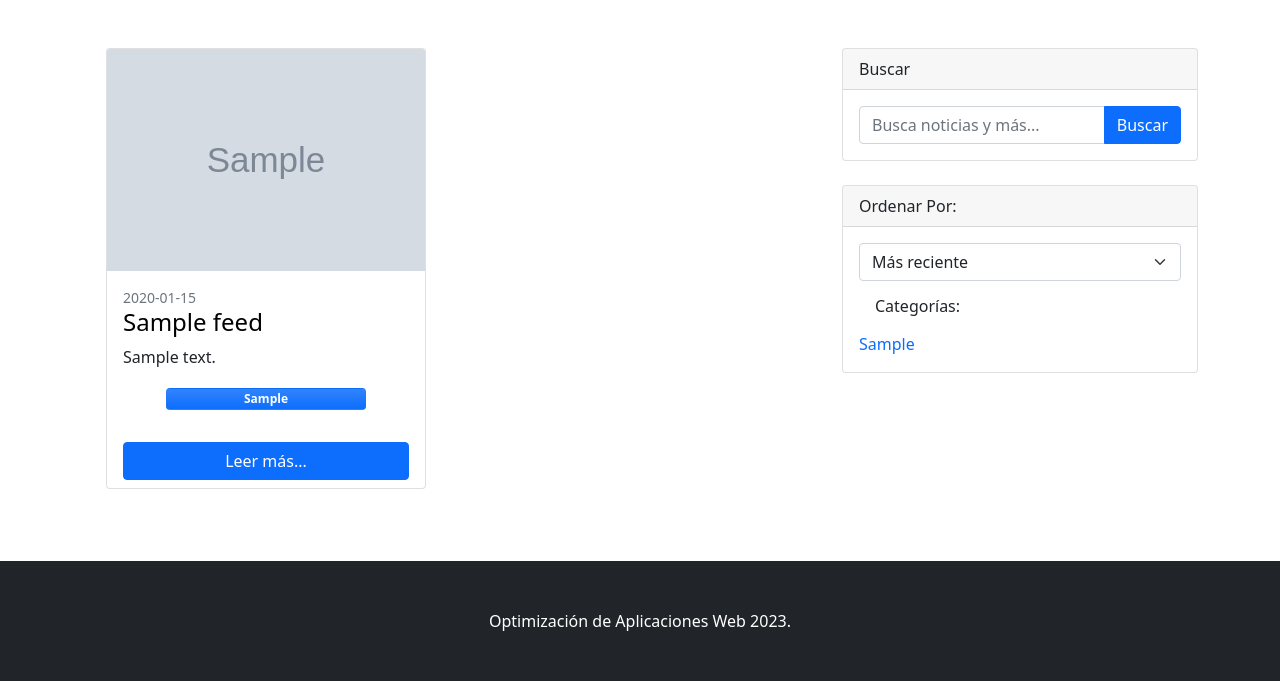
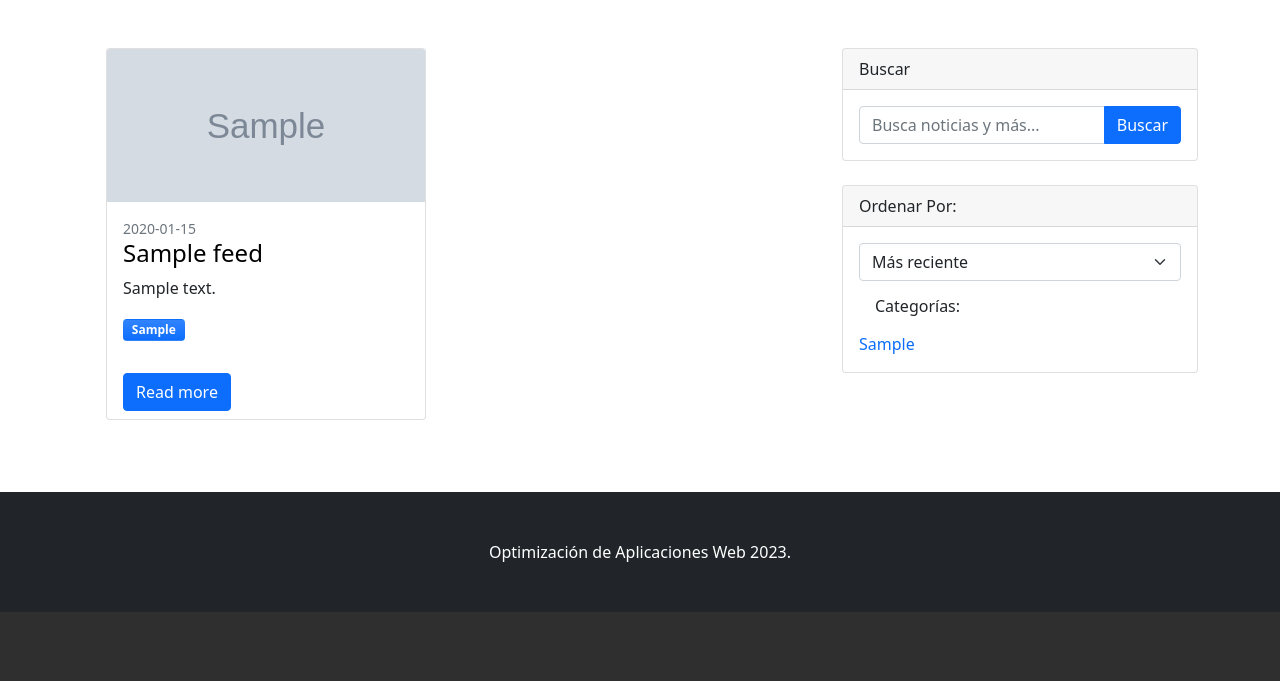
Before and after one commit to Aler011/proyecto-mantenimiento, a PHP site: page / in a window 1280 px wide. Shown: the part 506-1187 px from the top of the page. After the commit the page ends 1118 px from the top, so only its background shows below. Run offline with PHP 8.4, Linux system fonts and the light colour scheme; tables that the repository leaves empty hold one stand-in row (values such as "Sample post"); grey boxes marked "Sample" are stand-in pictures.

Commit message:
Add files via upload

```diff
--- a/versiones-proyecto/application_v1/index.php
+++ b/versiones-proyecto/application_v1/index.php
@@ -12,6 +12,7 @@
 	<!-- Core theme CSS (includes Bootstrap)-->
 	<link href="css/styles.css" rel="stylesheet" />
 	<link href="css/styles_front.css" rel="stylesheet" />
+	<script src="https://cdn.jsdelivr.net/npm/bootstrap@5.1.3/dist/js/bootstrap.bundle.min.js"></script>
 	<script type="text/javascript">
 		let query = "";
 		let category = "";
--- a/versiones-proyecto/application_v1/views/about.php
+++ b/versiones-proyecto/application_v1/views/about.php
@@ -10,6 +10,7 @@
 			<link rel="icon" type="image/x-icon" href="../assets/favicon.ico" />
 			<!-- Core theme CSS (includes Bootstrap)-->
 			<link href="../css/styles.css" rel="stylesheet" />
+	<script src="https://cdn.jsdelivr.net/npm/bootstrap@5.1.3/dist/js/bootstrap.bundle.min.js"></script>
 	<link href="../css/styles_front.css" rel="stylesheet" />
 	</head>
 	<body>
--- a/versiones-proyecto/application_v1/views/feed.php
+++ b/versiones-proyecto/application_v1/views/feed.php
@@ -9,6 +9,7 @@
 		<!-- Favicon-->
 		<link rel="icon" type="image/x-icon" href="../assets/favicon.ico" />
 		<!-- Core theme CSS (includes Bootstrap)-->
+		<script src="https://cdn.jsdelivr.net/npm/bootstrap@5.1.3/dist/js/bootstrap.bundle.min.js"></script>
 		<link href="../css/styles.css" rel="stylesheet" />
 		<link href="../css/styles_front.css" rel="stylesheet" />
 		<script type="text/javascript">
--- a/versiones-proyecto/application_v1/views/rss_reader.php
+++ b/versiones-proyecto/application_v1/views/rss_reader.php
@@ -18,22 +18,20 @@
 			}
 		}
 
-		echo "
-		<div class='card mb-4'>
-			<div style='overflow: hidden; width: 100%; padding-top: 70%; position: relative;'>
-				<img class='card-img-top' src='{$image}' alt='Image New' style='position: absolute; top: 0; left: 0; width: 100%; height: 100%; object-fit: cover;' />
-			</div>
+		echo
+		"<div class='card mb-4'>
+			<a href='{$link}'><img class='card-img-top' src={$image} alt='Image New' /></a>
 			<div class='card-body'>
 				<div class='small text-muted'>{$date}</div>
 				<a href='{$link}'><h2 class='card-title cut-title h4'>{$title}</h2></a>
 				<p class='card-text cut-text'>{$description}</p>";
 				if ($categories) {
-					echo "<div class='d-flex justify-content-center'><a onclick='searchCategory(\"{$categories}\");'><div class='btn badge bg-primary bg-gradient mb-2' style='width: 200px;'>{$categories}</div></a></div>";
+					echo "<a onclick='searchCategory(\"{$categories}\");'><div class='btn badge bg-primary bg-gradient mb-2'>{$categories}</div></a>";
 				}
-		echo "
-			</div>
+		echo
+			"</div>
 			<div class='card-footer bg-transparent border-top-0'>
-				<div class='d-flex justify-content-center'><a class='btn btn-primary' href='{$link}' style='width: 100%;'>Leer más...</a></div>
+				<a class='btn btn-primary' href='{$link}'>Read more</a>
 			</div>
 		</div>";
 		if ($i == 1) {
```
